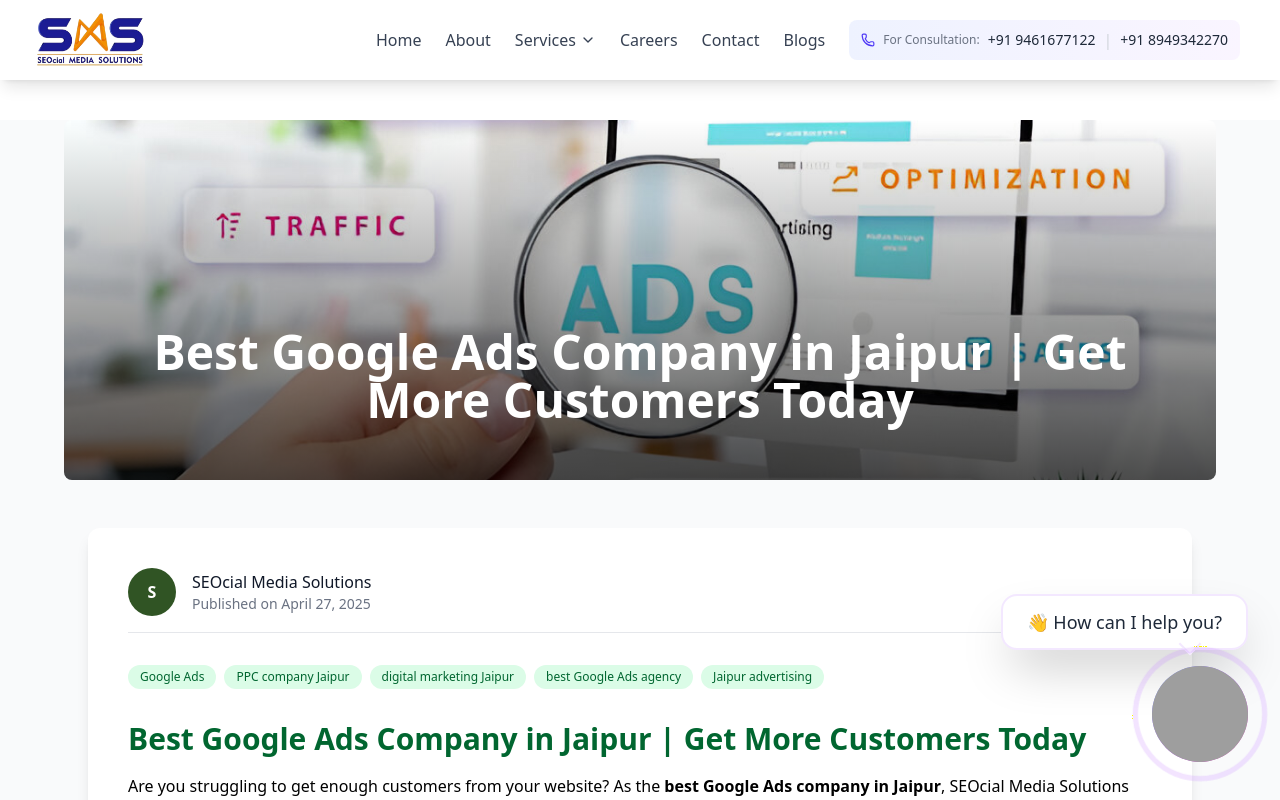
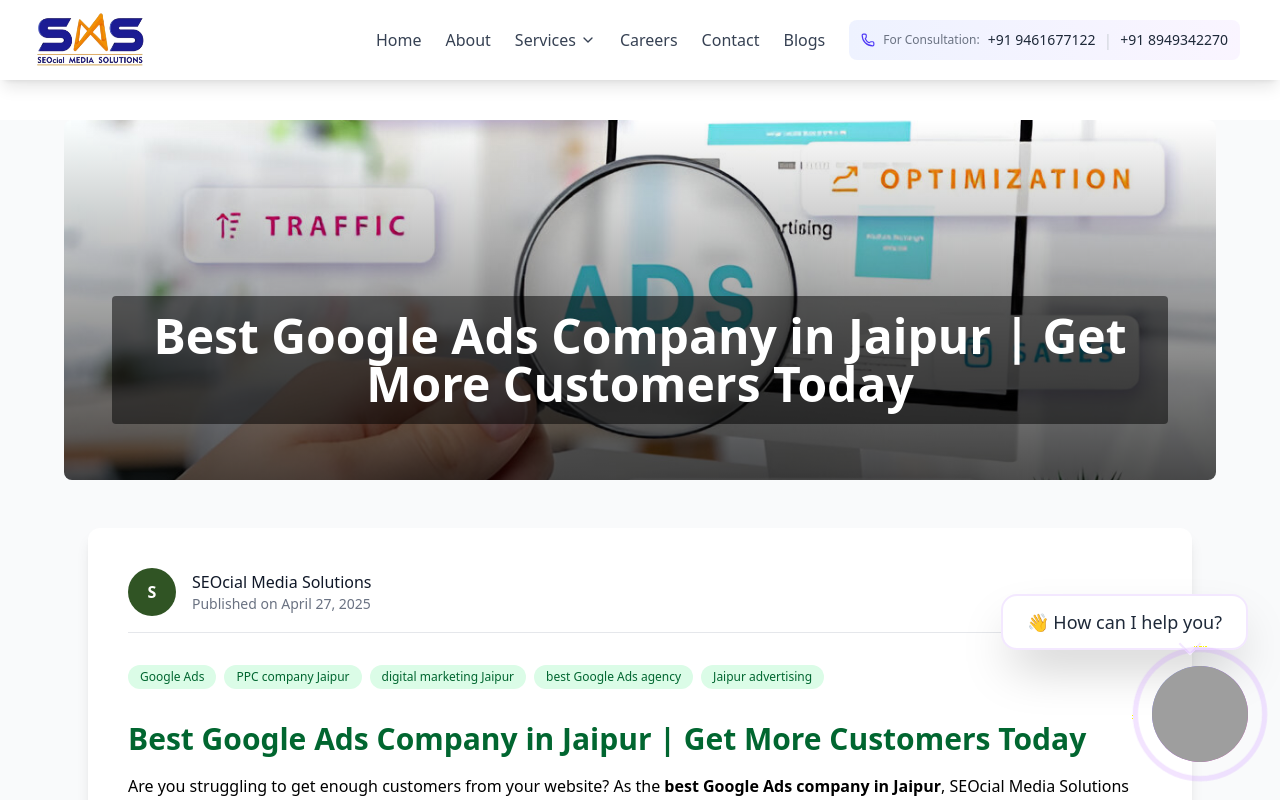
Before and after one commit to jeet-code27/seocialmedia-Next-js, a Next.js app: page /blog/best-google-ads-company-jaipur-seocial-media in a window 1280 px wide. Shown: the top 800 px of the page. Built offline with nearby package versions, Linux system fonts and the light colour scheme; grey boxes are pictures that could not be loaded.

Commit message:
Blog section is modify by abhay

```diff
--- a/src/app/blog/[slug]/page.js
+++ b/src/app/blog/[slug]/page.js
@@ -205,7 +205,7 @@
   return (
     <article className="min-h-screen bg-gray-50">
       {/* Hero section with image */}
-      <div className=" mt-10 relative w-full h-[1440px] sm:h-[720px] md:h-[360px] lg:h-[360px] max-w-6xl mx-auto">
+    <div className=" mt-10 relative   h-[300px] sm:h-[20px]    lg:h-[360px] max-w-6xl mx-auto">
         <Image
           src={blog.image || "/images/placeholder.jpg"}
           alt={blog.alt || blog.title}
@@ -215,11 +215,11 @@
         />
         <div className="absolute inset-0 bg-gradient-to-t from-black to-transparent opacity-70 rounded-lg"></div>
         <div className="absolute bottom-0 left-0 right-0 p-3 md:p-12 text-center">
-          <h1 className="text-3xl md:text-5xl font-bold text-white mb-2">
+          <h1 className="text-3xl md:text-5xl font-bold bg-black/50 p-4 rounded text-white mb-2">
             {blog.heading}
           </h1>
         </div>
-      </div>
+      </div>
 
       {/* Content section */}
       <div className="max-w-6xl mx-auto px-4 sm:px-6 py-12">
```
